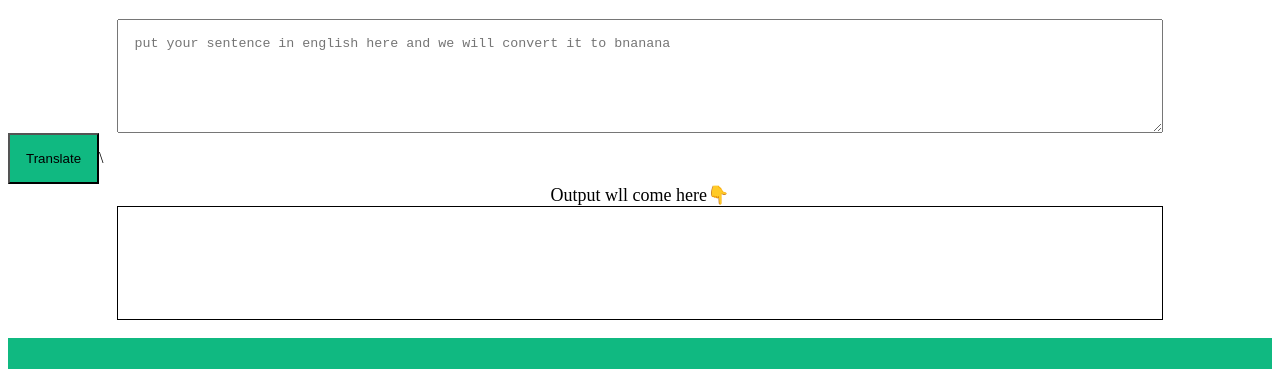
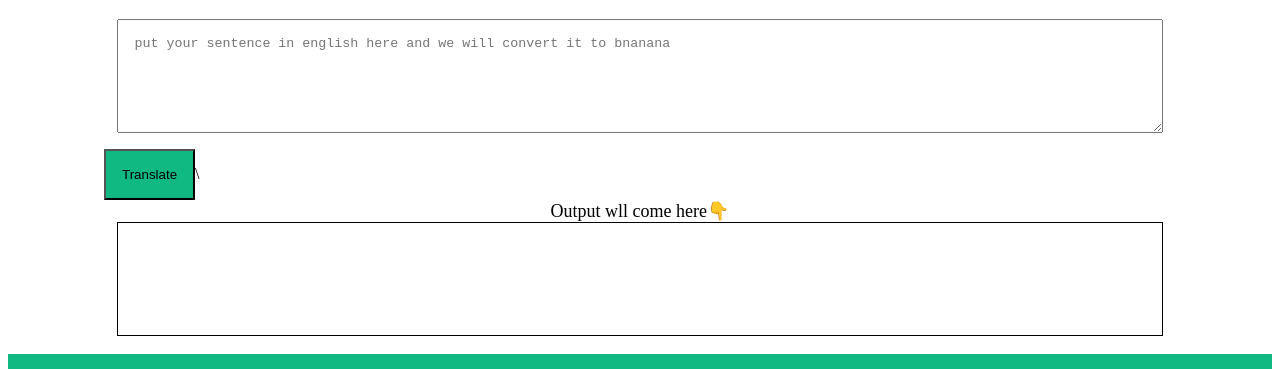
Before and after one commit to SalouniRaghuwanshi/JAVASCRIPT-assighnment-1, a plain HTML site: page index.html in a window 1280 px wide. Shown: the part 125-494 px from the top of the page. Drawn offline with Linux system fonts and the light colour scheme; a web font is replaced by a local one.

Commit message:
update translator

```diff
--- a/index.html
+++ b/index.html
@@ -17,6 +17,8 @@
 .btn{
     background-color: var(--primary-color);
     padding: 1rem;
+    margin-left: 6rem;
+    margin-top: 1rem;
 }
 .footer{
     background-color: var(--primary-color);
@@ -46,7 +48,7 @@
   <textarea
   id="txt-input"
    placeholder="put your sentence in english here and we will convert it to bnanana"></textarea>
-  <button id="btn-translate" class="btn" style="text-align: center;">Translate</button>\
+  <button id="btn-translate" class="btn">Translate</button>\
   <div style="font-size: large; text-align: center;">Output wll come here👇</div>
   <div id="output"></div>
   <br>
```
